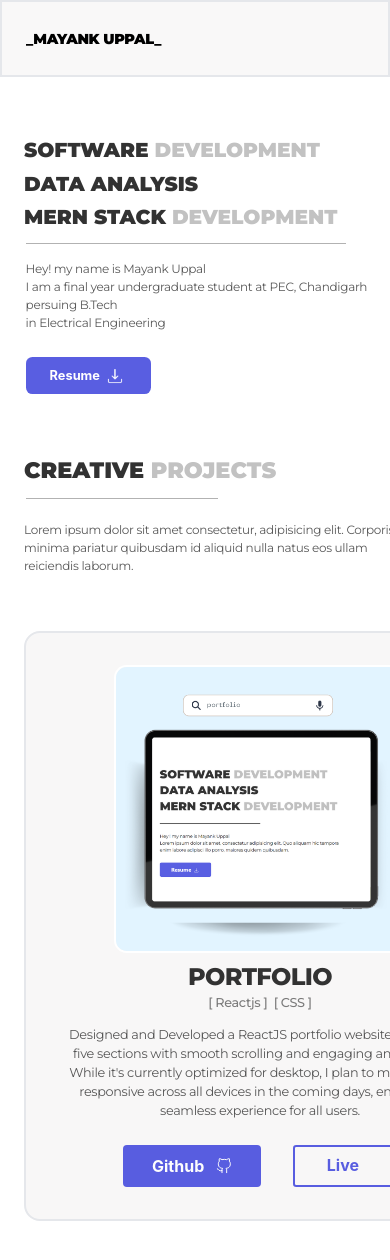
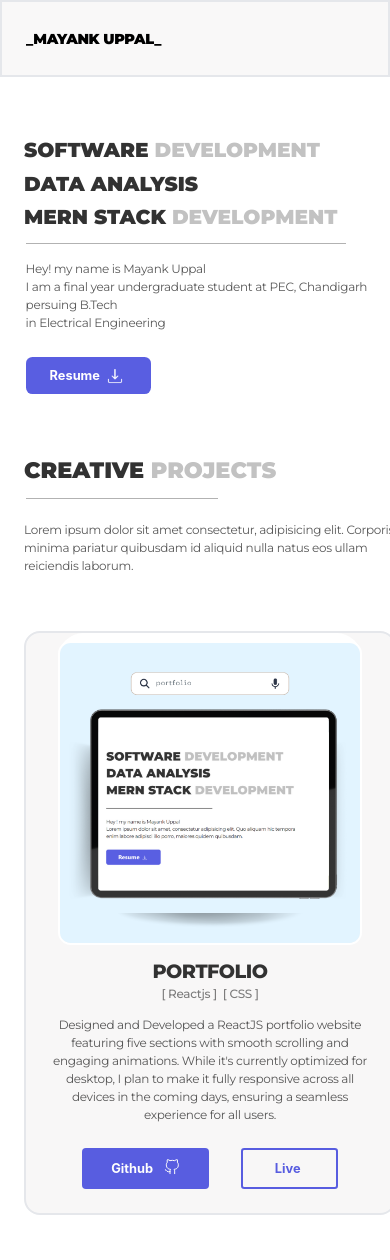
Before and after one commit to kshitijjj/Portfolio_v_1.1, a React (Create React App) app: page / in a window 390 px wide. Shown: the top 1260 px of the page. Built offline with nearby package versions, Linux system fonts and the light colour scheme.

Commit message:
updated project component

```diff
--- a/src/Components/ProjectCard.jsx
+++ b/src/Components/ProjectCard.jsx
@@ -2,24 +2,24 @@ import React from 'react';
 
 const ProjectCard = (props) => {
     return (
-        <div className='bg-[#EAE7E7] bg-opacity-35 md:p-6 p-8 w-[45rem] rounded-[1rem] md:ml-[4rem] border-2 mb-[5rem]'>
+        <div className='bg-[#EAE7E7] bg-opacity-35 md:p-6  w-[45rem] rounded-[1rem] md:ml-[4rem] border-2 mb-[25rem]'>
 
             {/* Inner object div */}
             <div className='flex flex-col md:flex-row justify-center items-center'>
 
                 {/* Image */}
-                <div className='bg-white rounded-[1.6rem] justify-center items-center w-[18rem] md:w-[25rem]'>
-                    <img className='w-full rounded-[0.8rem] border-2 border-white' src={props.mainimg} alt="" srcset="" />
+                <div className='bg-white rounded-[1.6rem] justify-center items-center md:pt-0 pt-2 w-[19rem] md:w-[25rem]'>
+                    <img className=' rounded-[0.8rem] border-2 border-white' src={props.mainimg} alt="" srcset="" />
                 </div>
 
                 {/* Text */}
-                <div className='pt-2 pl-1 text-center  md:p-6 md:text-left md:pl-[2.5rem] md:w-[35rem] w-[25rem]'>
-                    <p className='opacity-80 font-montserrat  font-extrabold text-2xl tracking-tight '>{props.projectname}</p>
-                    <p className='font-montserrat text-black font-medium opacity-50 text-[0.8rem]  tracking-tight '>{props.projecttech}</p>
-                    <p className='font-montserrat opacity-65 font-normal text-[0.8rem] pt-[0.8rem] tracking-tight'>{props.projectdesc}</p>
+                <div className='p-6 pt-3  text-center  md:p-6 md:text-left md:pl-[2.5rem] md:w-[35rem] w-[23rem]'>
+                    <p className='opacity-80 font-montserrat text-[1.2rem]  font-extrabold md:text-2xl tracking-tight '>{props.projectname}</p>
+                    <p className='font-montserrat text-black font-medium text-[0.75rem] opacity-50 md:text-[0.8rem]  tracking-tight '>{props.projecttech}</p>
+                    <p className='font-montserrat opacity-65 font-normal text-[0.75rem] md:text-[0.8rem] pt-[0.8rem] tracking-tight'>{props.projectdesc}</p>
                     <div className='flex gap-8 mt-[1.5rem] md:justify-start justify-center'>
-                    <button className=" items-center justify-center text-center bg-[#2229D8] hover:bg-[#2c32db] opacity-75 font-bold text-[1rem]text-center px-[1.8rem] py-[0.5rem] rounded-[0.25rem] text-white">{props.buttonname} <span><img className="inline-block mb-[0.2rem] ml-[0.5rem]" src="./github (1).svg"  alt="" /></span></button>
-                    <button className=" border-2  border-[#2229D8] text-[#2229D8]  opacity-75 font-bold text-[1rem] text-center px-[2rem] py-[0.4rem] rounded-[0.2rem]">{props.buttonname2} <span><img className=" inline-block w-100% h-6" src={props.buttonimg2} alt="" /></span></button>
+                    <button className=" items-center justify-center text-center bg-[#2229D8] hover:bg-[#2c32db] opacity-75 font-bold text-[0.8rem] md:text-[1rem]text-center px-[1.8rem] py-[0.5rem] rounded-[0.25rem] text-white">{props.buttonname} <span><img className="inline-block mb-[0.2rem] ml-[0.5rem]" src="./github (1).svg"  alt="" /></span></button>
+                    <button className=" border-2  border-[#2229D8] text-[#2229D8]  opacity-75 font-bold text-[0.8rem] md:text-[1rem] text-center px-[2rem] py-[0.4rem] rounded-[0.2rem]">{props.buttonname2} <span><img className=" inline-block w-100% h-6" src={props.buttonimg2} alt="" /></span></button>
                     </div>
                 </div>
 
```
